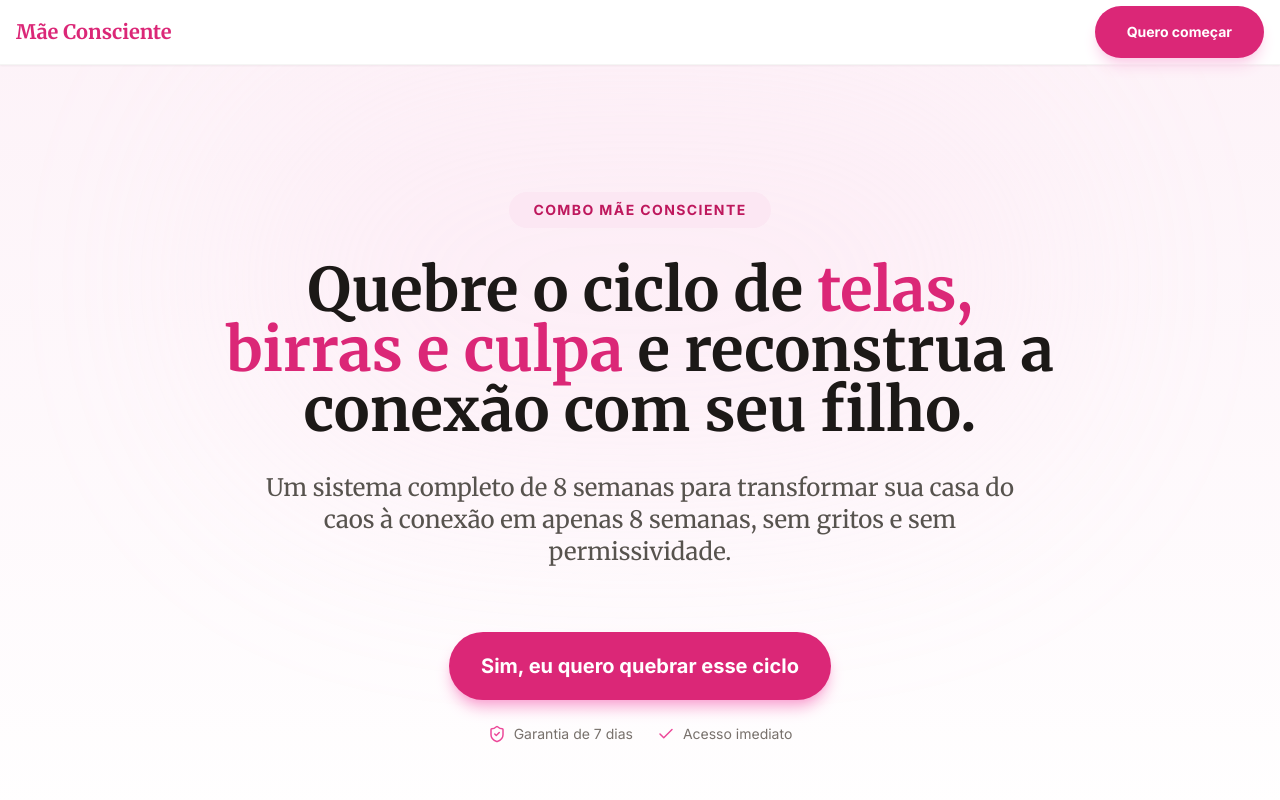
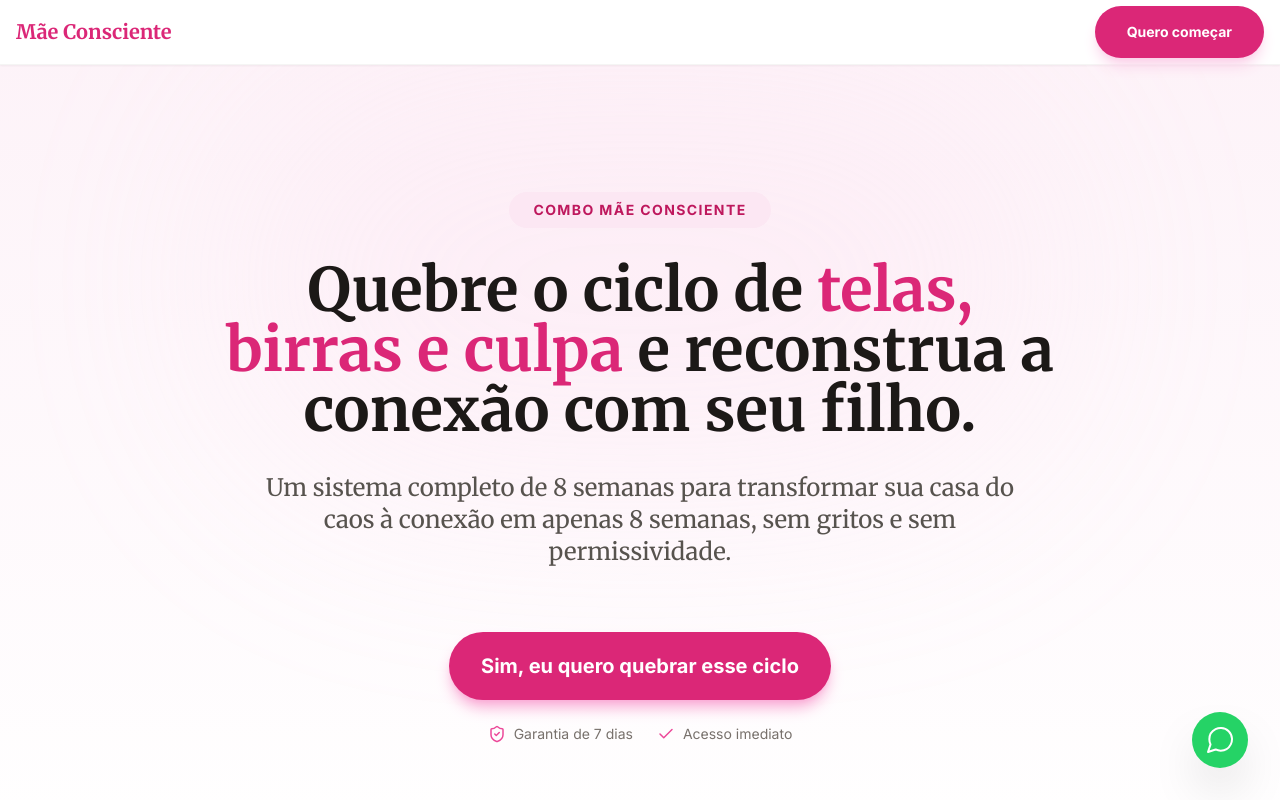
Before and after one commit to projetorenatamachado-ux/combo-mae-consciente, a React (Vite) app: page / in a window 1280 px wide. Shown: the top 800 px of the page. Built offline with nearby package versions, Linux system fonts and the light colour scheme.

Commit message:
Update App.tsx

```diff
--- a/App.tsx
+++ b/App.tsx
@@ -480,6 +480,19 @@ function App() {
         </div>
       )}
 
+      {/* WhatsApp Floating Button */}
+      <a
+        href="https://wa.me/5518997386532?text=Quero%20tirar%20d%C3%BAvidas%20sobre%20o%20COMBO%20M%C3%83E%20CONSCIENTE..."
+        target="_blank"
+        rel="noopener noreferrer"
+        className="fixed bottom-24 right-4 md:bottom-8 md:right-8 z-50 bg-[#25D366] text-white p-3 rounded-full shadow-2xl hover:bg-[#20bd5a] transition-all transform hover:scale-110 flex items-center justify-center"
+        aria-label="Falar no WhatsApp"
+      >
+        <svg viewBox="0 0 24 24" width="32" height="32" stroke="currentColor" strokeWidth="1.5" fill="none" strokeLinecap="round" strokeLinejoin="round" className="text-white">
+          <path d="M21 11.5a8.38 8.38 0 0 1-.9 3.8 8.5 8.5 0 0 1-7.6 4.7 8.38 8.38 0 0 1-3.8-.9L3 21l1.9-5.7a8.38 8.38 0 0 1-.9-3.8 8.5 8.5 0 0 1 4.7-7.6 8.38 8.38 0 0 1 3.8-.9h.5a8.48 8.48 0 0 1 8 8v.5z"></path>
+        </svg>
+      </a>
+
     </div>
   );
 }
```
